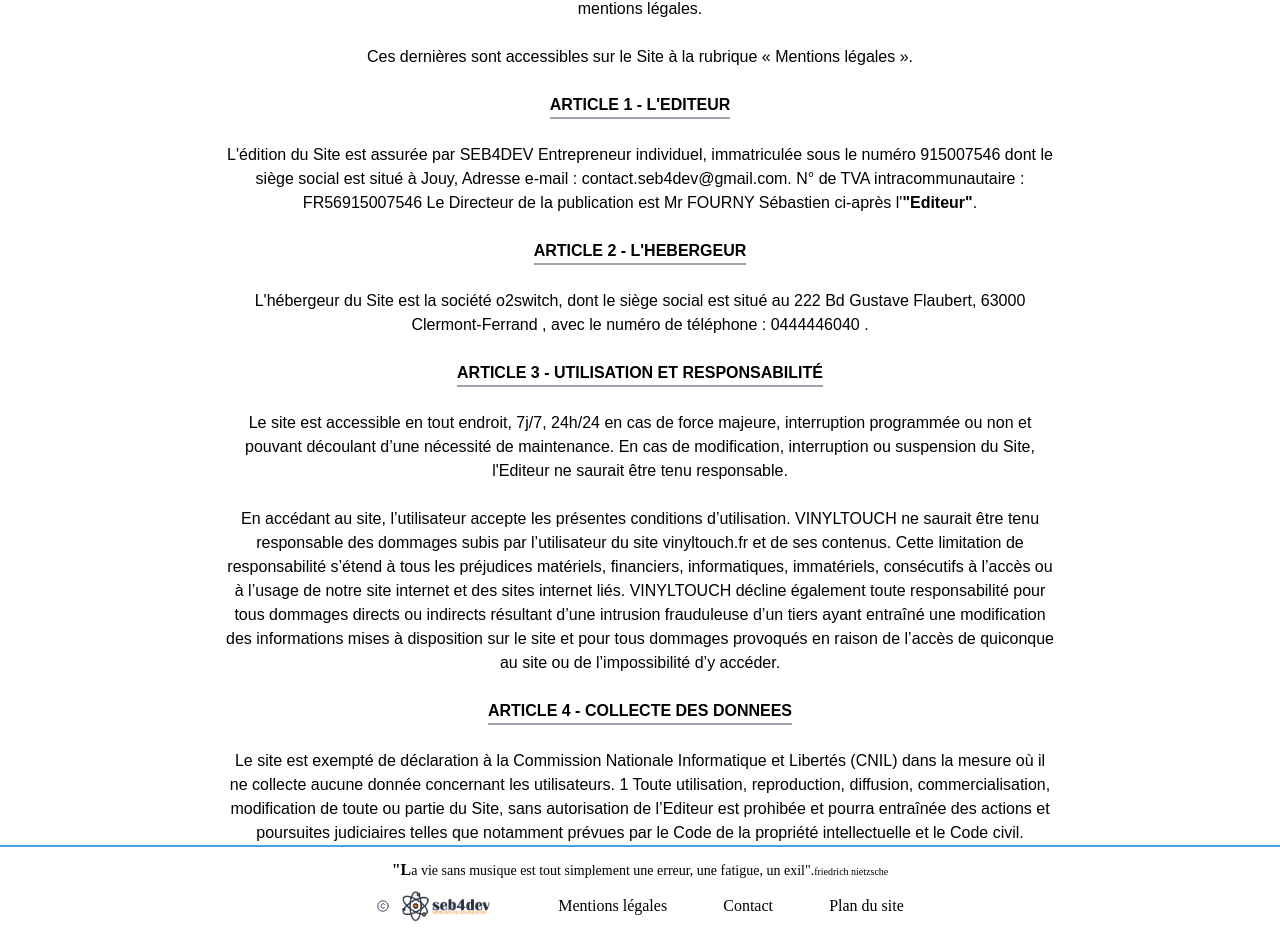
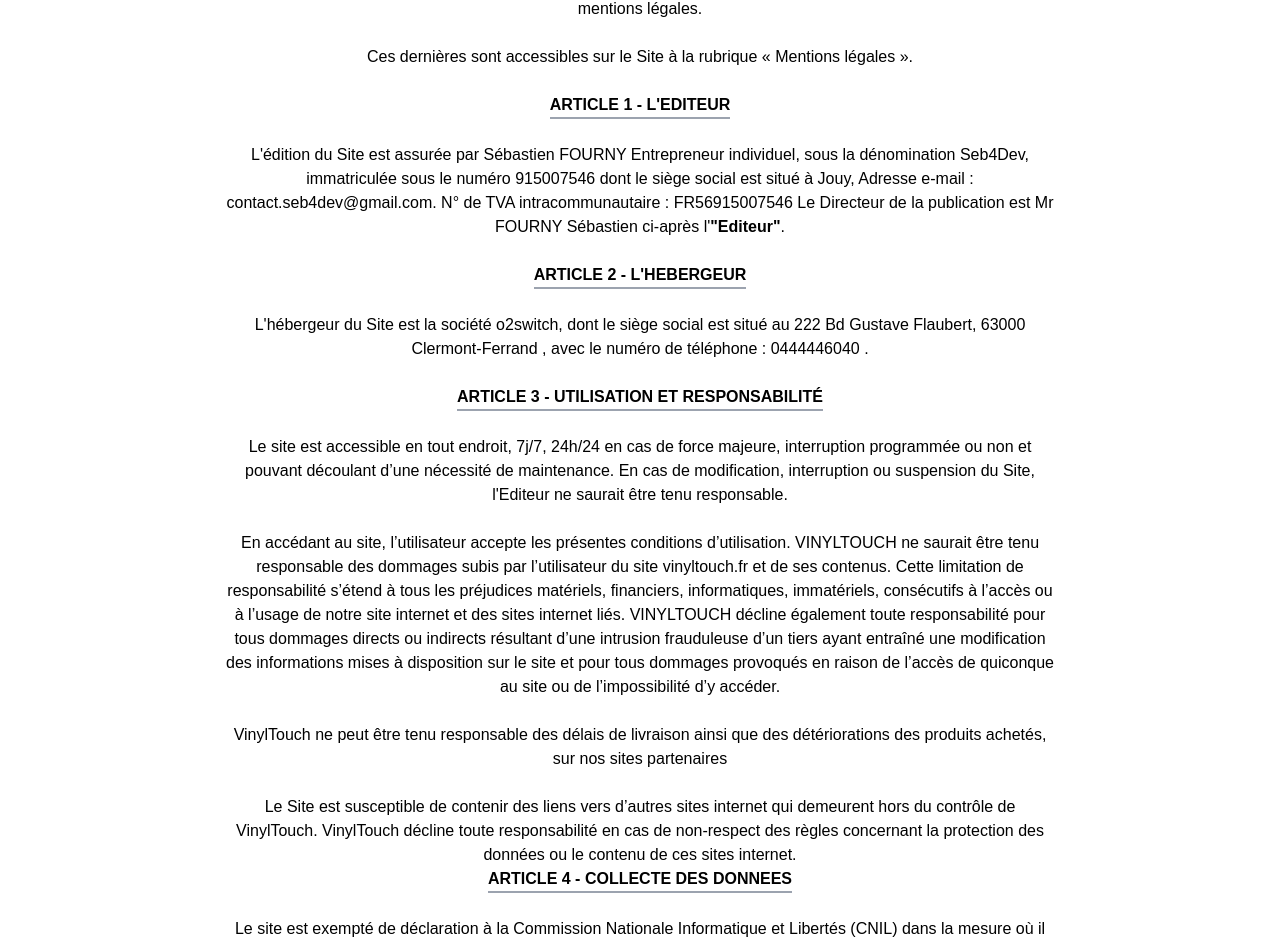
Before and after one commit to callisto28/Vinyl_NextJS_Front, a Next.js app: page /legal/mention in a window 1280 px wide. Shown: the part 275-1219 px from the top of the page. Built offline with nearby package versions, Linux system fonts and the light colour scheme; a web font is replaced by a local one.

Commit message:
FIX[all bug] v1 closed

```diff
--- a/components/Footer.tsx
+++ b/components/Footer.tsx
@@ -7,7 +7,7 @@
 const Footer = () => {
   return (
     <div className="flex flex-col items-center justify-center border-t-2 lg:z-50 sm:z-50 text-center border-blueCC h-20">
-      <span className='lg:text-sm sm:text-xs lowercase font-medium first-letter:uppercase first-letter:text-base first-letter:font-bold px-2 pt-2'>&quot;La vie sans musique est tout simplement une erreur, une fatigue, un exil&quot;.<span className='text-xxs'>Friedrich Nietzsche</span></span>
+      <span className='lg:text-sm sm:text-xs lowercase font-medium first-letter:uppercase first-letter:text-base first-letter:font-bold px-2 pt-2'>&quot;La vie sans musique est tout simplement une erreur, une fatigue, un exil.&quot;&nbsp;<span className='text-xxs first-letter:uppercase'>Friedrich Nietzsche</span></span>
 
       <footer className=" flex lg:flex-row sm:flex-row lg:text-base sm:text-xs  lg:justify-evenly sm:justify-evenly  items-center lg:w-1/2 sm:w-4/5 mt-2">
 
--- a/components/Sponsor.tsx
+++ b/components/Sponsor.tsx
@@ -8,7 +8,7 @@
          <br/>
             <p className="text-gray-600 text-xs">
               <strong>Liens sponsorisés :</strong> Certains liens que vous retrouvez ici sont
-              des liens sponsorisés. Si vous passez par ces liens, vinyltouch perçoit à chaques ventes une petite contribution pour faire vivre le site et contribue à régler les frais d&apos;herbergement.
+              des liens sponsorisés. Si vous passez par ces liens, vinyltouch perçoit à chaque vente une petite contribution pour faire vivre le site et permettre de régler les frais d&apos;herbergement.
             </p>
         </>
     )
--- a/next.config.js
+++ b/next.config.js
@@ -2,6 +2,11 @@
 const nextConfig = {
   basePath:'',
   reactStrictMode: true,
+  env: {
+    CLIENT_ID_MAIL:'service_sesk29j',
+    TEMPLATE_ID:'template_mrl1rml',
+    USER_ID:'user_qleOqLo1lNSDkawXHPaLy',
+  },
 
   images: {
     domains: ['media.graphcms.com', 'static.sonovente.com', 'static.fnac-static.com', 'www.musiconvinyl.com', 'i.ytimg.com', 'm.media-amazon.com', 'get.pxhere.com', 'cdn.pixabay.com', 'us.123rf.com', 'dfxqtqxztmxwe.cloudfront.net', "www.mesdisquesvinyles.com", "www.abondance.com",'trxprds3.s3.amazonaws.com'],
--- a/package.json
+++ b/package.json
@@ -26,6 +26,7 @@
     "next-auth": "^4.0.0-beta.7",
     "react": "18.1.0",
     "react-dom": "18.1.0",
+    "react-hook-form": "^7.34.0",
     "react-multi-carousel": "^2.8.0",
     "swiper": "^8.2.1"
   },
--- a/pages/article/[id].tsx
+++ b/pages/article/[id].tsx
@@ -133,7 +133,7 @@
                                     <span className="ml-auto text-gray-900">{new Date(parseInt(article.createdAt)).toLocaleString('fr-FR', { month: 'long', day: 'numeric', year: 'numeric' })}</span>
                                 </div>
                                 <div className="flex">
-                                    <span className="text-gray-500">auteur de l&apos;article :</span>
+                                    <span className="text-gray-500">Auteur de l&apos;article :</span>
                                     <span className="ml-auto text-gray-900">{article.author}</span>
                                 </div>
                                 <Button textButton=" &rarr; Source" link={article.url} linkPl={undefined} />
--- a/pages/index.tsx
+++ b/pages/index.tsx
@@ -66,8 +66,8 @@
             <span>Ces offres sont issus de différentes plateformes (Amazon, Fnac, Son-video, Mondo, Waxworkrecords...).</span>
           </h2>
           <h2 className="lg:mt-2 lg:ml-24 lg:text-left lg:text-lg lg:w-2/3 md:mt-1 md:mx-12 md:text-lg sm:mt-1 sm:mx-16 sm:text-base sm:text-center font-bold font-philosopher z-10 text-black first-letter:text-xl first-letter:font-bold first-letter:text-blueCC">
-            Avec en bonus une petite section spècialement dédiée aux Youtubeurs
-            Français (les unboxing, coup de coeur...) partageant leurs passions pour
+            Avec en bonus une petite section spécialement dédiée aux Youtubeurs
+            Français (les unboxing, coup de coeur...) partageant leur passion pour
             le 33T.
           </h2>
         </div>
--- a/pages/legal/mention.tsx
+++ b/pages/legal/mention.tsx
@@ -31,11 +31,11 @@
       </h2>
       <br />
       <p>
-        L&apos;édition du Site est assurée par SEB4DEV Entrepreneur individuel,
-        immatriculée sous le numéro 915007546 dont le siège social est situé à
-        Jouy, Adresse e-mail : contact.seb4dev@gmail.com. N° de TVA
-        intracommunautaire : FR56915007546 Le Directeur de la publication est Mr
-        FOURNY Sébastien ci-après l&apos;
+        L&apos;édition du Site est assurée par Sébastien FOURNY Entrepreneur
+        individuel, sous la dénomination Seb4Dev, immatriculée sous le numéro
+        915007546 dont le siège social est situé à Jouy, Adresse e-mail :
+        contact.seb4dev@gmail.com. N° de TVA intracommunautaire : FR56915007546
+        Le Directeur de la publication est Mr FOURNY Sébastien ci-après l&apos;
         <span className="font-bold">&quot;Editeur&quot;</span>.
       </p>
       <br />
@@ -61,20 +61,30 @@
       </p>
       <br />
       <p>
-         En accédant au site, l’utilisateur accepte
-         les présentes conditions d’utilisation. VINYLTOUCH ne saurait être
-         tenu responsable des dommages subis par l’utilisateur du site
-         vinyltouch.fr et de ses contenus. Cette limitation de responsabilité
-         s’étend à tous les préjudices matériels, financiers, informatiques,
-         immatériels, consécutifs à l’accès ou à l’usage de notre site internet
-         et des sites internet liés. VINYLTOUCH décline également toute
-         responsabilité pour tous dommages directs ou indirects résultant d’une
-         intrusion frauduleuse d’un tiers ayant entraîné une modification des
-         informations mises à disposition sur le site et pour tous dommages
-         provoqués en raison de l’accès de quiconque au site ou de
-         l’impossibilité d’y accéder.
+        En accédant au site, l’utilisateur accepte les présentes conditions
+        d’utilisation. VINYLTOUCH ne saurait être tenu responsable des dommages
+        subis par l’utilisateur du site vinyltouch.fr et de ses contenus. Cette
+        limitation de responsabilité s’étend à tous les préjudices matériels,
+        financiers, informatiques, immatériels, consécutifs à l’accès ou à
+        l’usage de notre site internet et des sites internet liés. VINYLTOUCH
+        décline également toute responsabilité pour tous dommages directs ou
+        indirects résultant d’une intrusion frauduleuse d’un tiers ayant
+        entraîné une modification des informations mises à disposition sur le
+        site et pour tous dommages provoqués en raison de l’accès de quiconque
+        au site ou de l’impossibilité d’y accéder.
       </p>
       <br />
+      <p>
+        VinylTouch ne peut être tenu responsable des délais de livraison ainsi
+        que des détériorations des produits achetés, sur nos sites partenaires
+      </p>
+      <br />
+      <p>
+        Le Site est susceptible de contenir des liens vers d’autres sites
+        internet qui demeurent hors du contrôle de VinylTouch. VinylTouch
+        décline toute responsabilité en cas de non-respect des règles concernant
+        la protection des données ou le contenu de ces sites internet.
+      </p>
       <h2 className=" text-base font-semibold border-b-2 border-gray-400">
         ARTICLE 4 - COLLECTE DES DONNEES
       </h2>
@@ -82,7 +92,7 @@
       <p>
         Le site est exempté de déclaration à la Commission Nationale
         Informatique et Libertés (CNIL) dans la mesure où il ne collecte aucune
-        donnée concernant les utilisateurs. 1 Toute utilisation, reproduction,
+        donnée concernant les utilisateurs. Toute utilisation, reproduction,
         diffusion, commercialisation, modification de toute ou partie du Site,
         sans autorisation de l’Editeur est prohibée et pourra entraînée des
         actions et poursuites judiciaires telles que notamment prévues par le
```
Also changed, not shown: pages/check.tsx (added, +34 -0 lines), pages/contact.tsx (+37 -11 lines), pages/plan/[vinyl].tsx (+12 -4 lines), 1 other file (tests, documents, lock files or other folders).
